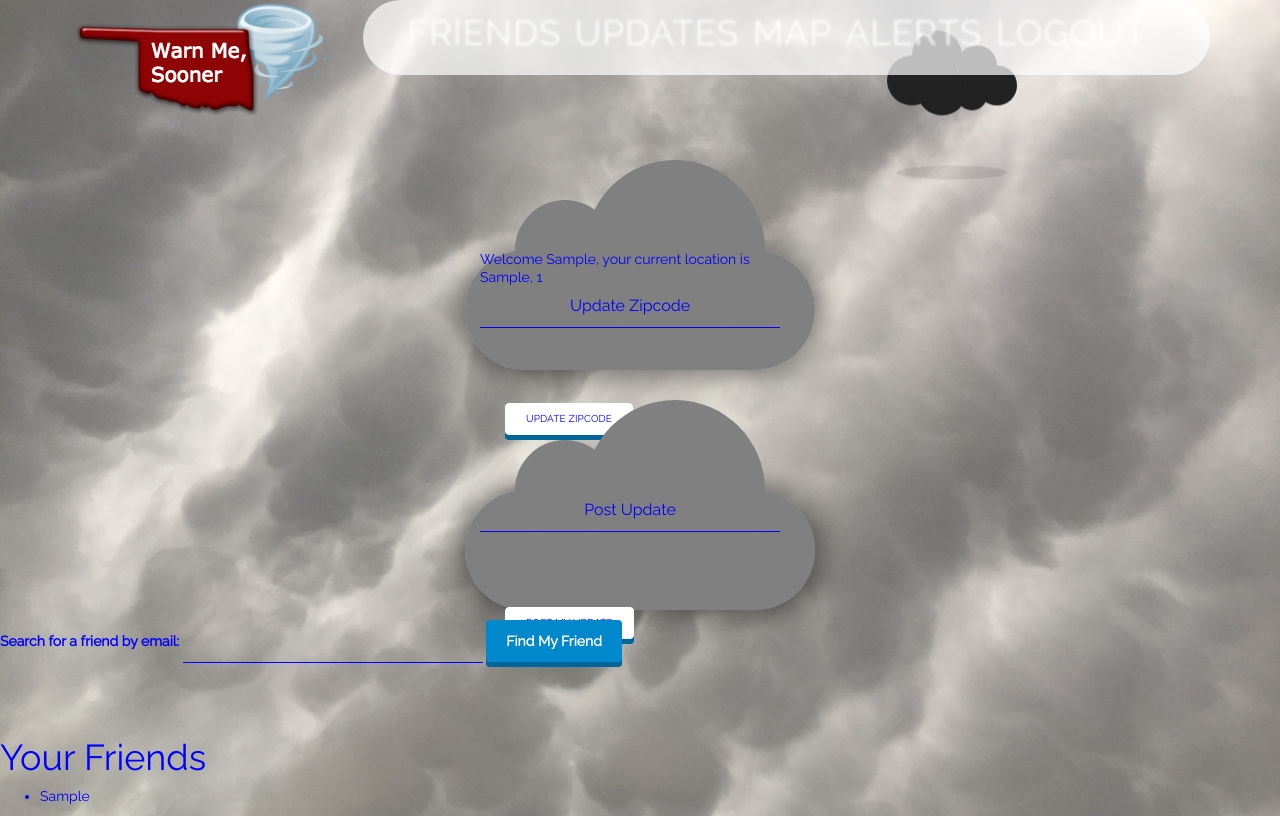
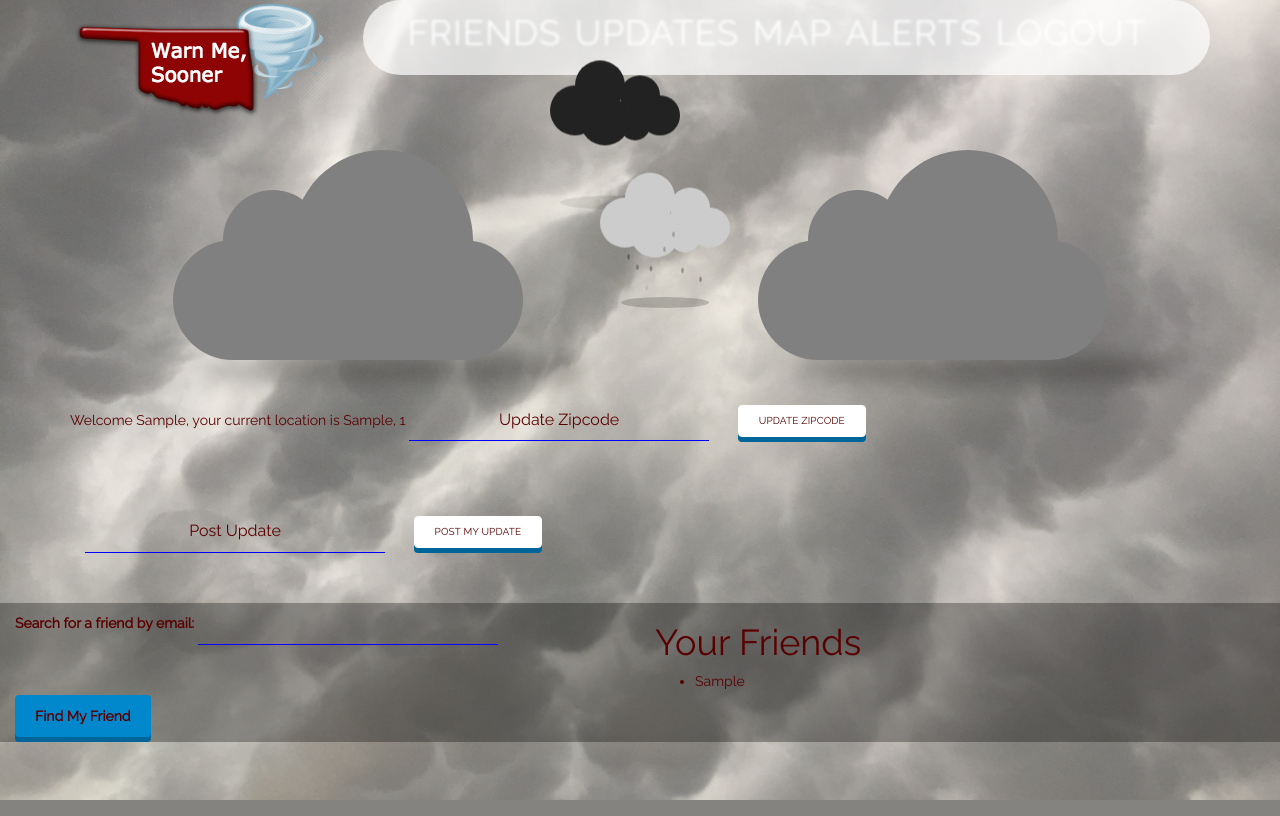
Before and after one commit to tarzioo/weather_app, a Flask app: page /friends in a window 1280 px wide. Run offline with Flask 2, Linux system fonts and the light colour scheme; the visitor is signed in with stand-in values (Sample User, id 1); tables that the repository leaves empty hold one stand-in row (values such as "Sample post"); some libraries are stand-ins or nearby versions.

Commit message:
Formatted update.html, friends.html and map.html with the class div-background

```diff
--- a/static/styles.css
+++ b/static/styles.css
@@ -21,19 +24,11 @@
 }
 
 
-body {
-    background: url(/static/img/clouds.jpg);
-    background-size: cover;
-    background-repeat: no-repeat;
-    background-position: center center;
-    color: blue;
-    line-height: 1.3;
-}
 
 .navbar {
   background: transparent;
   border: none;
-  color: blue;
+  color: #5A0000;
   font-family: 'Raleway', sans-serif;
 }
 
@@ -83,11 +75,10 @@ form {
   border: 1px solid #fff;
   text-transform: uppercase;
   letter-spacing: 0.015em;
-  font-family: 'Raleway', sans-serif;
   font-size: 10px;
   font-weight: 300;
   line-height: 1;
-  color: blue;
+  color: #5A0000;
   text-decoration: none;
   -webkit-transition: all 0.4s;
      -moz-transition: all 0.4s;
@@ -105,7 +96,7 @@ input[type="text"], input[type="password"] {
   background: transparent;
   border: 0;
   border-bottom: 1.5px solid blue;
-  color: blue;
+  color: #5A0000;
   font-size: 16px;
   text-align: center;
   font-family: 'Raleway', sans-serif;
@@ -129,16 +120,16 @@ input[type="submit"]:hover {
 }
 
 ::-webkit-input-placeholder { /* Chrome/Opera/Safari */
-  color: blue;
+  color: #5A0000;
 }
 ::-moz-placeholder { /* Firefox 19+ */
-  color: blue;
+  color: #5A0000;
 }
 :-ms-input-placeholder { /* IE 10+ */
-  color: blue;
+  color: #5A0000;
 }
 :-moz-placeholder { /* Firefox 18- */
-  color: blue;
+  color: #5A0000;
 }
 
 button {
@@ -146,7 +137,7 @@ button {
   background: #0087cc;
   border-radius: 4px;
   box-shadow: 0 5px 0 #006599;
-  color: #fff;
+  color: #5A0000;
   cursor: pointer;
   font: inherit;
   margin: 0;
@@ -244,8 +235,8 @@ button:active {
     width: 50px;
     margin-left: -60px;
     position: absolute;
-    left: 947px;
-    top: 70px;
+    left: 610px;
+    top: 100px;
 }
 .stormy:after {
     animation: stormy_shadow 5s ease-in-out infinite;
@@ -289,12 +280,152 @@ button:active {
     15% { transform: rotate(-34deg); opacity:0; }
 }
 
+/* RAINY */
+.rainy {
+    animation: rainy 5s ease-in-out infinite 1s;
+    background: #CCCCCC;
+    border-radius: 50%;
+    box-shadow:
+        #CCCCCC 65px -15px 0 -5px,
+        #CCCCCC 25px -25px,
+        #CCCCCC 30px 10px,
+        #CCCCCC 60px 15px 0 -10px,
+        #CCCCCC 85px 5px 0 -5px;
+    display: block;
+    height: 50px;
+    width: 50px;
+    margin-left: -60px;
+    position: absolute;
+    left: 660px;
+    top: 200px;
+}
+.rainy:after {
+    animation: rainy_shadow 5s ease-in-out infinite 1s;
+    background: #000000;
+    border-radius: 50%;
+    content: '';
+    height: 15px;
+    width: 120px;
+    opacity: 0.2;
+    position: absolute;
+    left: 5px;
+    bottom: -60px;
+    transform: scale(.7);
+}
+.rainy:before {
+    animation: rainy_rain .7s infinite linear;
+    content: '';
+    background: #CCCCCC;
+    border-radius: 50%;
+    display: block;
+    height: 6px;
+    width: 3px;
+    opacity: 0.3;
+    transform: scale(.9);
+}
+@keyframes rainy {
+    50% { transform: translateY(-20px); }
+}
+@keyframes rainy_shadow {
+    50% { transform: translateY(20px) scale(1); opacity: 0.05; }
+}
+@keyframes rainy_rain {
+    0% {
+        box-shadow:
+            rgba(0,0,0,0) 30px 30px,
+            rgba(0,0,0,0) 40px 40px,
+            #000 50px 75px,
+            #000 55px 50px,
+            #000 70px 100px,
+            #000 80px 95px,
+            #000 110px 45px,
+            #000 90px 35px;
+    }
+    25% {
+        box-shadow:
+            #000 30px 45px,
+            #000 40px 60px,
+            #000 50px 90px,
+            #000 55px 65px,
+            rgba(0,0,0,0) 70px 120px,
+            rgba(0,0,0,0) 80px 120px,
+            #000 110px 70px,
+            #000 90px 60px;
+    }
+    26% {
+        box-shadow:
+            #000 30px 45px,
+            #000 40px 60px,
+            #000 50px 90px,
+            #000 55px 65px,
+            rgba(0,0,0,0) 70px 40px,
+            rgba(0,0,0,0) 80px 20px,
+            #000 110px 70px,
+            #000 90px 60px;
+    }
+    50% {
+        box-shadow:
+            #000 30px 70px,
+            #000 40px 80px,
+            rgba(0,0,0,0) 50px 100px,
+            #000 55px 80px,
+            #000 70px 60px,
+            #000 80px 45px,
+            #000 110px 95px,
+            #000 90px 85px;
+    }
+    51% {
+        box-shadow:
+            #000 30px 70px,
+            #000 40px 80px,
+            rgba(0,0,0,0) 50px 45px,
+            #000 55px 80px,
+            #000 70px 60px,
+            #000 80px 45px,
+            #000 110px 95px,
+            #000 90px 85px;
+    }
+    75% {
+        box-shadow:
+            #000 30px 95px,
+            #000 40px 100px,
+            #000 50px 60px,
+            rgba(0,0,0,0) 55px 95px,
+            #000 70px 80px,
+            #000 80px 70px,
+            rgba(0,0,0,0) 110px 120px,
+            rgba(0,0,0,0) 90px 110px;
+    }
+    76% {
+        box-shadow:
+            #000 30px 95px,
+            #000 40px 100px,
+            #000 50px 60px,
+            rgba(0,0,0,0) 55px 35px,
+            #000 70px 80px,
+            #000 80px 70px,
+            rgba(0,0,0,0) 110px 25px,
+            rgba(0,0,0,0) 90px 15px;
+    }
+    100% {
+        box-shadow:
+            rgba(0,0,0,0) 30px 120px,
+            rgba(0,0,0,0) 40px 120px,
+            #000 50px 75px,
+            #000 55px 50px,
+            #000 70px 100px,
+            #000 80px 95px,
+            #000 110px 45px,
+            #000 90px 35px;
+    }
+}
+
 
 /*cloud shape*/
 
 #cloud {
     width: 350px; height: 120px;
-
+    padding: 50px;
     background: gray;
     background: linear-gradient(top, gray 5%, gray 100%);
     background: -webkit-linear-gradient(top, gray 5%, gray 100%);
@@ -349,7 +480,34 @@ button:active {
     -moz-border-radius: 50%;
     -webkit-border-radius: 50%;
 }
+
+
+#user-location-status {
+
+
+}
+
+#user-update-form {
+
+}
+
+
 body {
     font-family: 'Arvo', serif;
     font-family: 'Raleway', sans-serif;
+    background: url(/static/img/clouds.jpg);
+    background-size: cover;
+    background-repeat: no-repeat;
+    background-position: center center;
+    color: #5A0000;
+    line-height: 1.3;
 }
+
+#update-result {
+    background: rgba(0,0,0,0.3);
+}
+
+.div-background {
+    background: rgba(0,0,0,0.3);
+
+}
--- a/templates/base.html
+++ b/templates/base.html
@@ -45,13 +45,9 @@
 
         {% if session['user_id'] is defined %}
 
-                        <div class="stormy"></div>
-
-
         <div class="container">
             <div class="row">
                 <div class="col-xs-3">
-                        <!-- My name is fred -->
                          <a class="logo" href="/updates"><img src="/static/img/warn-me-sooner.png" class="img-responsive" alt="Responsive image"></a>
                 </div>
                <div class="col-xs-9">
@@ -65,22 +61,28 @@
                 </div>
             </div>
         </div>
+        <div class="stormy"></div>
+        <div class="rainy"></div>
 
+    <div class="container">
+        <div class="row">
+            <div class="col-xs-6">
+                <div id = "cloud"><span class='shadow'></span></div>
+            </div>
+            <div class="col-xs-6">
+                <div id = "cloud"><span class='shadow'></span></div>
+            </div>
+    </div>
 
-        <div id="cloud" class='shadow'>
-
-
-            <div class="container-fluid">
+                <div id="user-location-status">
                     Welcome {{ user.first_name }}, your current location
                     is {{ user.location.city}}, {{ user.zipcode }}
                     <input id="change-zipcode-field" type="text" name="zipcode" placeholder="Update Zipcode">
                     <button type="button" id="button-zipcode" class="btn btn-default">Update Zipcode</button>
                 </div>
-        </div>
 
-        <div id="cloud" class='shadow'>
 
-            <div class="container-fluid">
+                <div id="user-update-form" class="col-xs-6">
                     <input id="post-update-field" type="text" name="update" placeholder="Post Update">
                     <button id="button-update" type="button" class="btn btn-default">Post My Update</button>
                 </div>
--- a/templates/friends.html
+++ b/templates/friends.html
@@ -2,7 +2,9 @@
 {% block title %}Friends{% endblock %}
 {% block content %}
 
-
+<div class="container-fluid div-background">
+    <div class="row">
+        <div class="col-xs-6">
             <div id="friend-search">
                 <label>Search for a friend by email:
                     <input id="friend-search-field" type="text" name="email">
@@ -11,14 +13,17 @@
             </div>
             <div id ="friend-search-results"></div>
             <div id ="successFriendAdded"></div>
+        </div>
+        <div class="col-xs-6">
             <h1>Your Friends</h1>
             <ul>
-
                 {% for person in user.friendships %}
                     <li>{{ person.friend.first_name }}</li>
                 {% endfor %}
-
             </ul>
+        </div>
+    </div>
+</div>
 
 
 {% endblock %}
```
Also changed, not shown: other parts of static/styles.css (+11 -11 lines), templates/alerts.html (+6 -2 lines), templates/map.html (+8 -1 lines), templates/updates.html (+6 -1 lines). Lines whose indentation alone changed are shown as unchanged.
